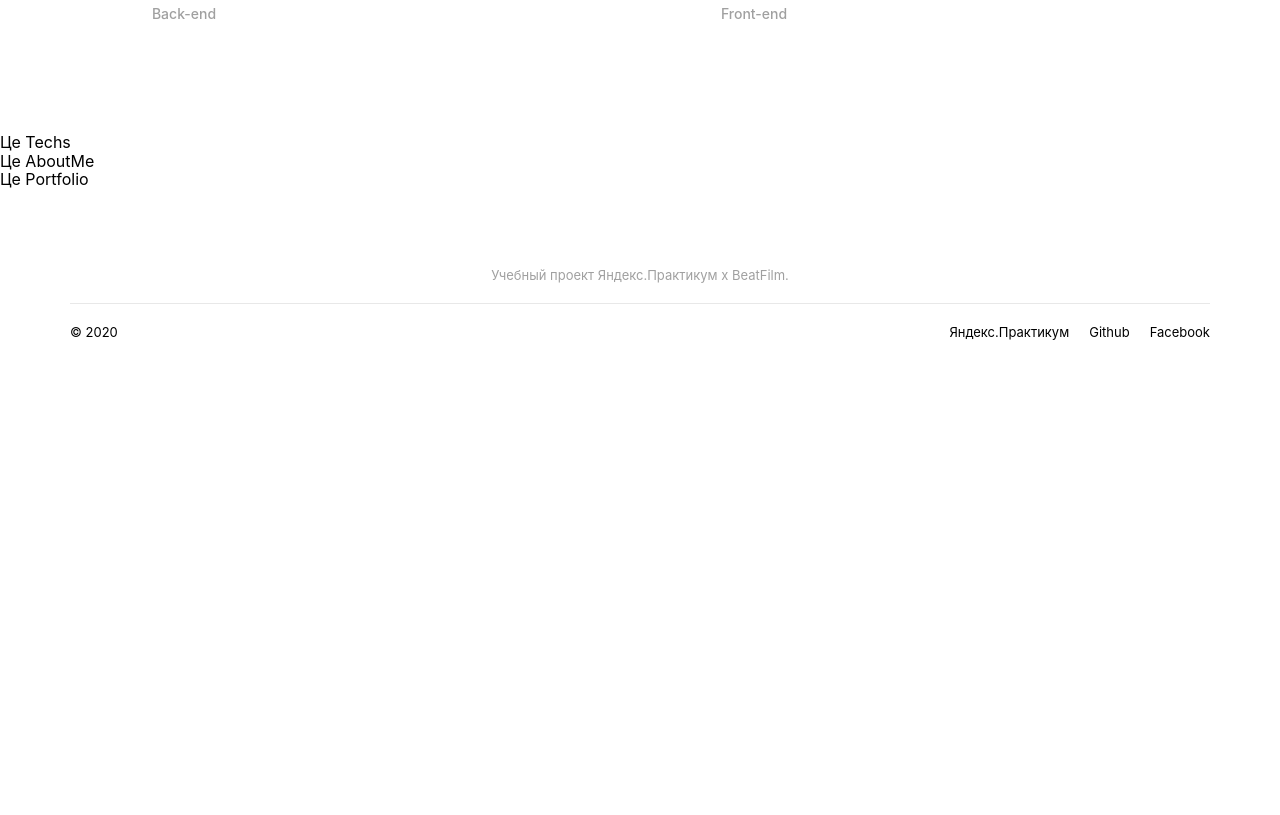
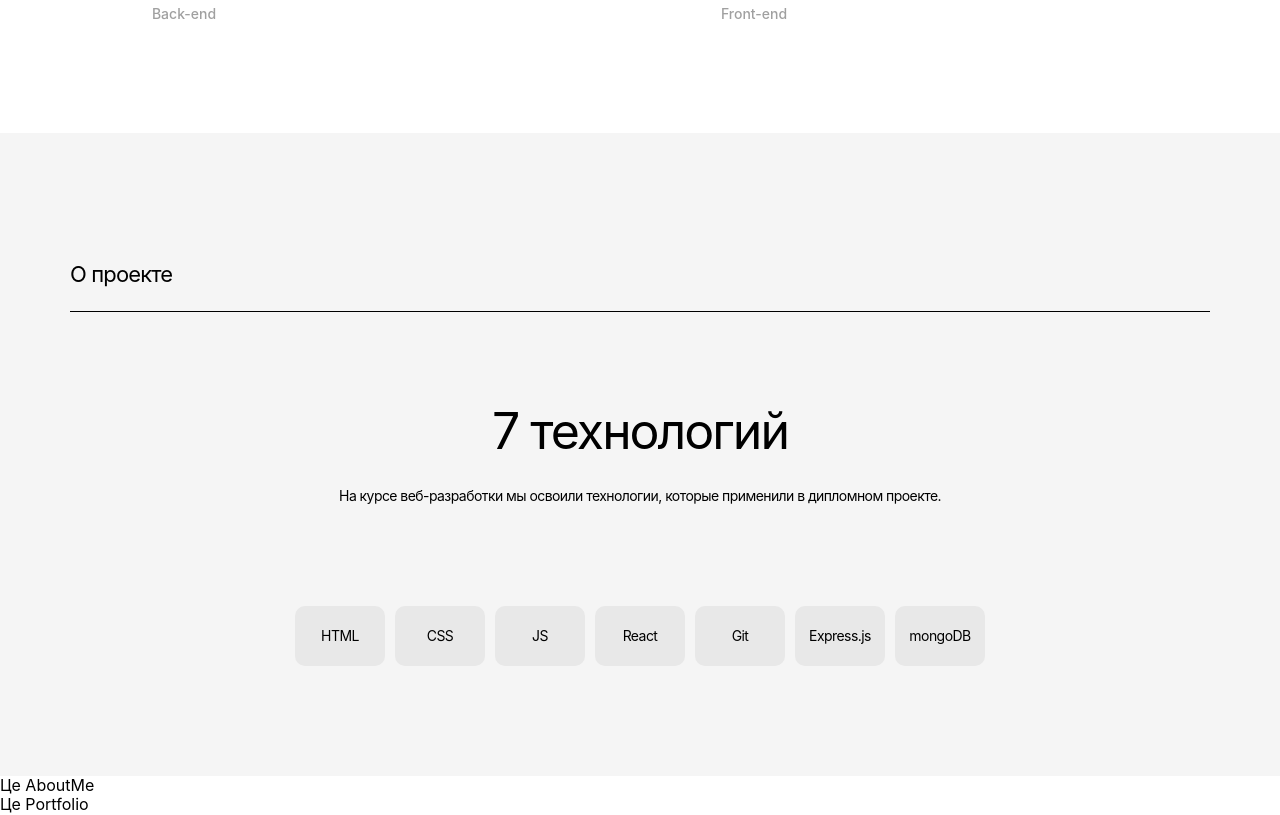
Before and after one commit to mahakomar11/movies-explorer-frontend, a React (Create React App) app: page / in a window 1280 px wide. Shown: the part 1160-1975 px from the top of the page. Before the commit the page ends 1520 px from the top, so only its background shows below. Built offline with nearby package versions, Linux system fonts and the light colour scheme.

Commit message:
Fill Techs

```diff
--- a/src/components/AboutProject/AboutProject.css
+++ b/src/components/AboutProject/AboutProject.css
@@ -1,14 +1,5 @@
 .about-project {
   padding: 110px 70px;
-}
-
-.about-project__title {
-  font-weight: normal;
-  font-size: 22px;
-  line-height: 27px;
-  letter-spacing: -0.04em;
-  border-bottom: black 1px solid;
-  min-height: 50px;
 }
 
 .about-project__info {
--- a/src/components/AboutProject/AboutProject.js
+++ b/src/components/AboutProject/AboutProject.js
@@ -3,7 +3,7 @@ import './AboutProject.css';
 function AboutProject() {
   return (
     <section className='about-project'>
-      <h2 className='about-project__title'>О проекте</h2>
+      <h2 className='subtitle'>О проекте</h2>
       <div className='about-project__info'>
         <div className='about-project__block'>
           <h3 className='about-project__highlight'>
--- a/src/components/Techs/Techs.css
+++ b/src/components/Techs/Techs.css
@@ -0,0 +1,42 @@
+.techs {
+  background: #f5f5f5;
+  padding: 110px 70px;
+}
+
+.techs__subtitle {
+  margin: 90px 0 0;
+  font-weight: normal;
+  font-size: 50px;
+  line-height: 1.16;
+  text-align: center;
+  letter-spacing: -0.04em;
+}
+
+.techs__text {
+  font-size: 14px;
+  line-height: 1.43;
+  text-align: center;
+  letter-spacing: -0.04em;
+  margin: 26px 0 100px;
+}
+
+.techs__stack {
+  display: flex;
+  justify-content: center;
+}
+
+.techs__tech {
+  margin: 0;
+  margin-right: 10px;
+  font-size: 14px;
+  line-height: 60px;
+  text-align: center;
+  letter-spacing: -0.04em;
+  min-width: 90px;
+  background: #e8e8e8;
+  border-radius: 10px;
+}
+
+.techs__tech:last-of-type {
+  margin-right: 0;
+}
--- a/src/components/Techs/Techs.js
+++ b/src/components/Techs/Techs.js
@@ -1,7 +1,25 @@
 import './Techs.css';
 
 function Techs() {
-  return <section>Це Techs</section>;
+  return (
+    <section className='techs'>
+      <h2 className='subtitle'>О проекте</h2>
+      <h3 className='techs__subtitle'>7 технологий</h3>
+      <p className='techs__text'>
+        На курсе веб-разработки мы освоили технологии, которые применили в
+        дипломном проекте.
+      </p>
+      <div className='techs__stack'>
+        <p className='techs__tech'>HTML</p>
+        <p className='techs__tech'>CSS</p>
+        <p className='techs__tech'>JS</p>
+        <p className='techs__tech'>React</p>
+        <p className='techs__tech'>Git</p>
+        <p className='techs__tech'>Express.js</p>
+        <p className='techs__tech'>mongoDB</p>
+      </div>
+    </section>
+  );
 }
 
 export default Techs;
--- a/src/index.css
+++ b/src/index.css
@@ -1,5 +1,5 @@
-@import url("./vendor/normalize.css");
-@import url("./vendor/fonts/fonts.css");
+@import url('./vendor/normalize.css');
+@import url('./vendor/fonts/fonts.css');
 
 body {
   margin: 0;
@@ -18,3 +18,12 @@ code {
 /* * {
   outline: red 1px solid;
 } */
+
+.subtitle {
+  font-weight: normal;
+  font-size: 22px;
+  line-height: 27px;
+  letter-spacing: -0.04em;
+  border-bottom: black 1px solid;
+  min-height: 50px;
+}
```
